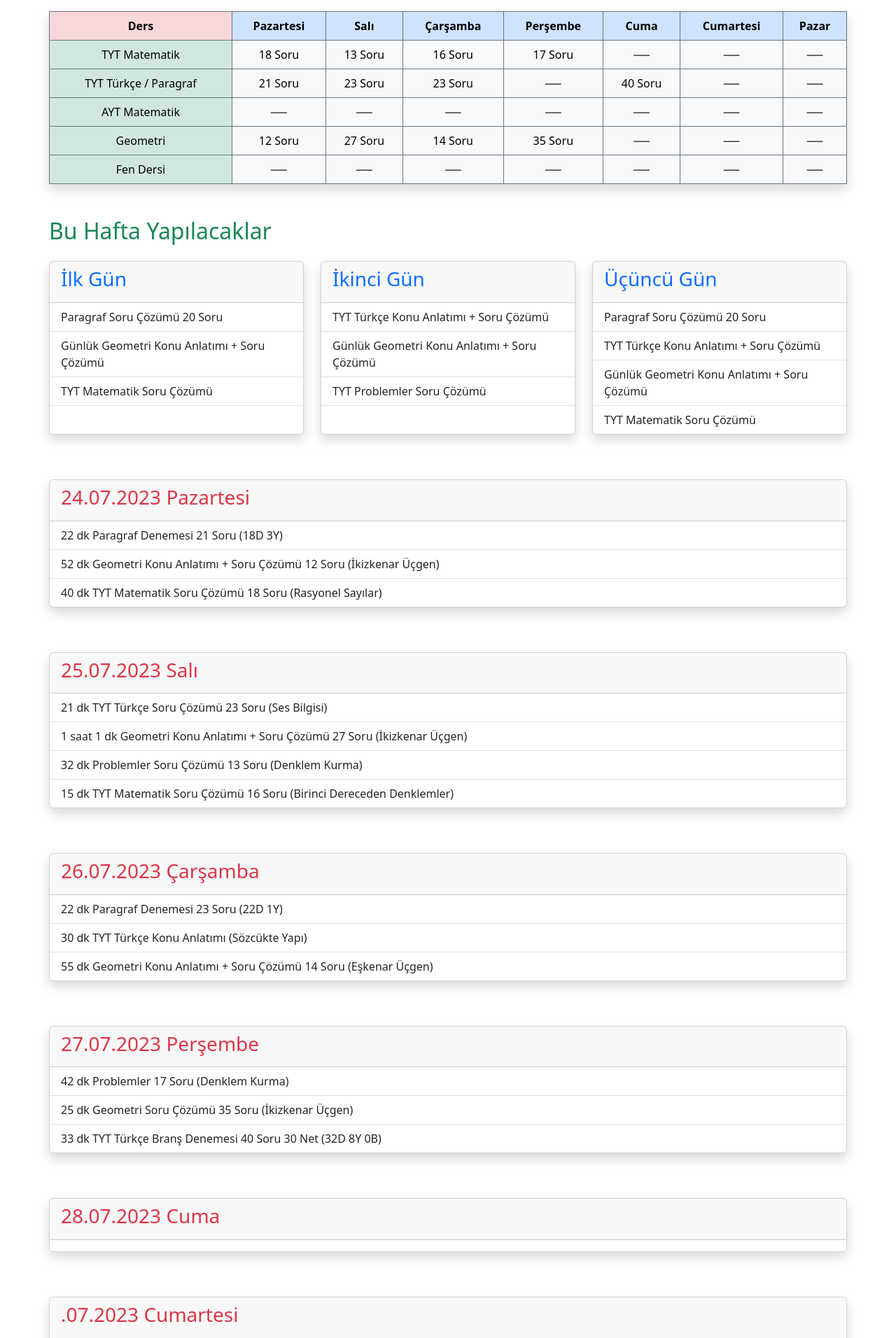
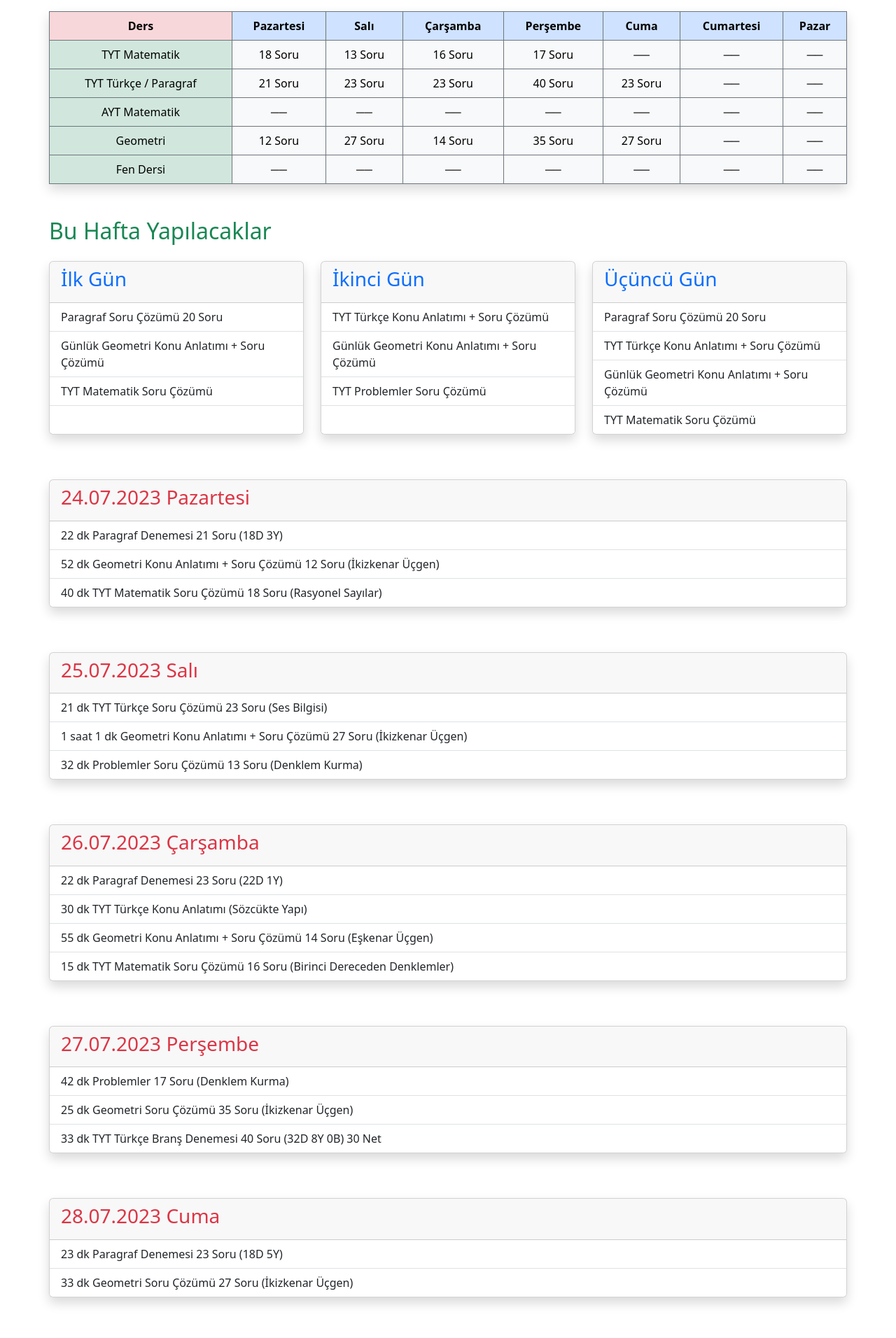
Before and after one commit to IRLinkk/Ders-takip-yeni, a plain HTML site: page current.html in a window 1280 px wide. Shown: the top 1912 px of the page at 70% size. Drawn offline with nearby package versions, Linux system fonts and the light colour scheme.

Commit message:
28.07.2023 current

```diff
--- a/current.html
+++ b/current.html
@@ -43,8 +43,8 @@
                                 <td>21 Soru</td>
                                 <td>23 Soru</td>
                                 <td>23 Soru</td>
-                                <td>──</td>
                                 <td>40 Soru</td>
+                                <td>23 Soru</td>
                                 <td>──</td>
                                 <td>──</td>
                             </tr>
@@ -64,7 +64,7 @@
                                 <td>27 Soru</td>
                                 <td>14 Soru</td>
                                 <td>35 Soru</td>
-                                <td>──</td>
+                                <td>27 Soru</td>
                                 <td>──</td>
                                 <td>──</td>
                             </tr>
@@ -169,7 +169,6 @@
                         <li class="list-group-item">21 dk TYT Türkçe Soru Çözümü 23 Soru (Ses Bilgisi)</li>
                         <li class="list-group-item">1 saat 1 dk Geometri Konu Anlatımı + Soru Çözümü 27 Soru (İkizkenar Üçgen)</li>
                         <li class="list-group-item">32 dk Problemler Soru Çözümü 13 Soru (Denklem Kurma)</li>
-                        <li class="list-group-item">15 dk TYT Matematik Soru Çözümü 16 Soru (Birinci Dereceden Denklemler)</li>
                         <!-- <li class="list-group-item">Fen Dersi</li> -->
                     </ul>
                 </div>
@@ -191,7 +190,7 @@
                         <li class="list-group-item">22 dk Paragraf Denemesi 23 Soru (22D 1Y)</li>
                         <li class="list-group-item">30 dk TYT Türkçe Konu Anlatımı (Sözcükte Yapı)</li>
                         <li class="list-group-item">55 dk Geometri Konu Anlatımı + Soru Çözümü 14 Soru (Eşkenar Üçgen)</li>
-                        <!-- <li class="list-group-item"></li> -->
+                        <li class="list-group-item">15 dk TYT Matematik Soru Çözümü 16 Soru (Birinci Dereceden Denklemler)</li>
                         <!-- <li class="list-group-item">Fen Dersi</li> -->
                     </ul>
                 </div>
@@ -211,7 +210,7 @@
                     <ul class="list-group list-group-flush">
                         <li class="list-group-item">42 dk Problemler 17 Soru (Denklem Kurma)</li>
                         <li class="list-group-item">25 dk Geometri Soru Çözümü 35 Soru (İkizkenar Üçgen)</li>
-                        <li class="list-group-item">33 dk TYT Türkçe Branş Denemesi 40 Soru 30 Net (32D 8Y 0B)</li>
+                        <li class="list-group-item">33 dk TYT Türkçe Branş Denemesi 40 Soru (32D 8Y 0B) 30 Net</li>
                         <!-- <li class="list-group-item">Geometri</li> -->
                         <!-- <li class="list-group-item">Fen Dersi</li> -->
                     </ul>
@@ -230,8 +229,8 @@
                         <h3 class="text-danger">28.07.2023 Cuma</h3>
                     </div>
                     <ul class="list-group list-group-flush">
-                        <li class="list-group-item"></li>
-                        <!-- <li class="list-group-item"></li> -->
+                        <li class="list-group-item">23 dk Paragraf Denemesi 23 Soru (18D 5Y)</li>
+                        <li class="list-group-item">33 dk Geometri Soru Çözümü 27 Soru (İkizkenar Üçgen)</li>
                         <!-- <li class="list-group-item"></li> -->
                         <!-- <li class="list-group-item">Geometri</li> -->
                         <!-- <li class="list-group-item">Fen Dersi</li> -->
```
